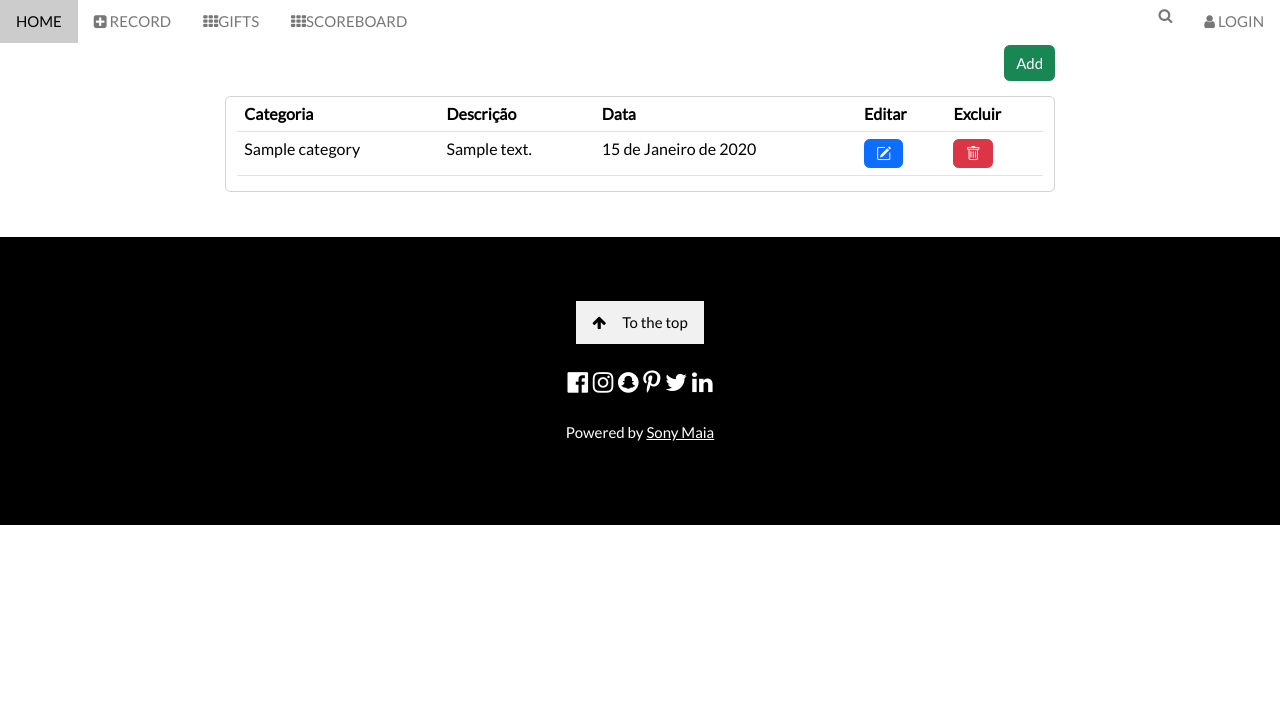
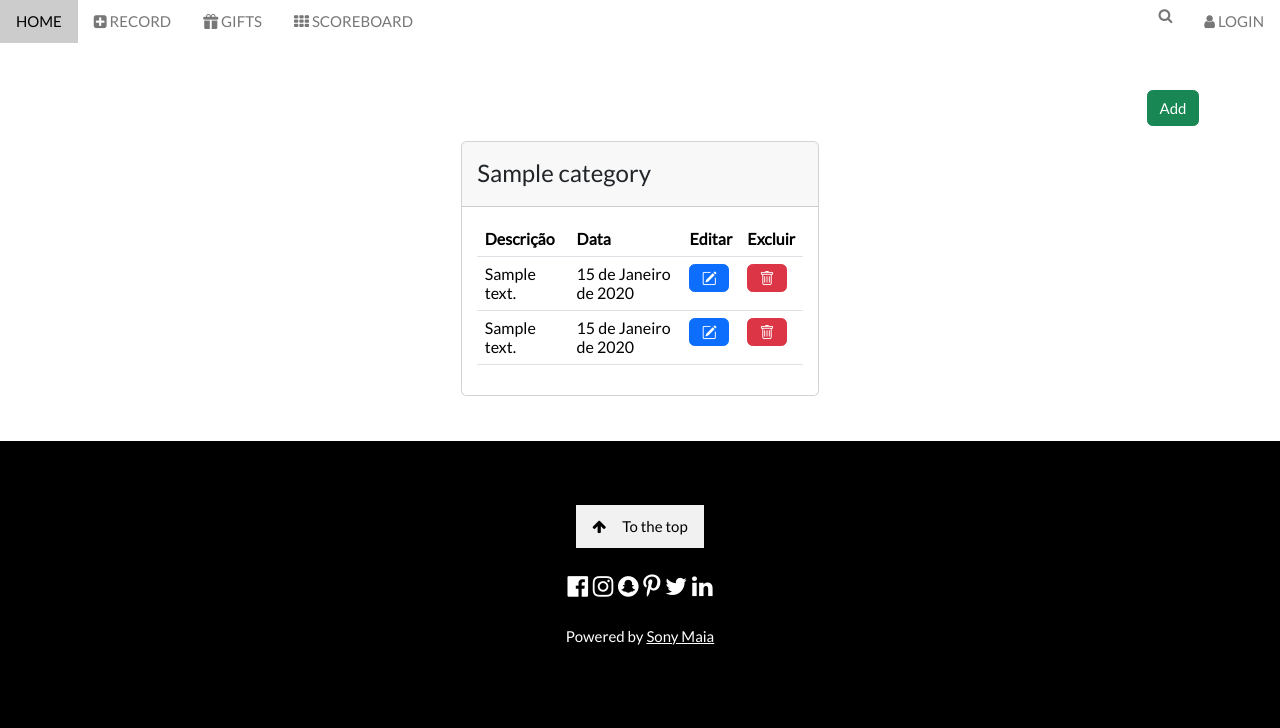
Before and after one commit to sonymaia/life_gamification, a Django app: page /category-record in a window 1280 px wide. Shown: the top 728 px of the page. Run offline with Django 4.2, Linux system fonts and the light colour scheme; a user stored in the database is signed in; tables that the repository leaves empty hold one stand-in row (values such as "Sample post"); parts of the project's set-up code (start-up, migrations or seed data) failed here and were passed over; some libraries are stand-ins or nearby versions.

Commit message:
category update and Gift view

```diff
--- a/record/urls.py
+++ b/record/urls.py
@@ -1,6 +1,6 @@
 from django.urls import path
 from record.views import (index, scoreboard, daily_goal_record, get_form_daily_goals_check,
-                          category_record, edit_category_record, delete_category_record, gifts
+                          category_record, edit_category_record, delete_category_record, gift_cards
                           )
 
 urlpatterns = [
@@ -11,5 +11,5 @@ urlpatterns = [
     path('category-record',category_record, name='category_record'),
     path('category-record/edit/<int:record_id>/', edit_category_record, name='edit_category_record'),
     path('category-record/delete/<int:record_id>/', delete_category_record, name='delete_category_record'),
-    path('gifts', gifts, name='gifts'),
+    path('gift-cards', gift_cards, name='gift_cards'),
 ]
--- a/record/views.py
+++ b/record/views.py
@@ -10,17 +10,20 @@ from record.core import daily_goals_check
 from django.contrib import messages
 from django.contrib.auth.decorators import login_required
 
+
 def index(request):
-     return render(request, 'record/index.html')
+    return render(request, 'record/index.html')
+
 
 def user_authentication(request):
     messages.error(request, 'Usuário não logado')
     return redirect('login')
 
+
 def daily_goal_record(request):
     if not request.user.is_authenticated:
         return user_authentication(request)
-        #return redirect('admin:index')
+        # return redirect('admin:index')
 
     if request.method == 'POST':
         form = DailyRecordForm(request.POST, user=request.user)
@@ -28,72 +31,74 @@ def daily_goal_record(request):
             dados = form.cleaned_data
             date = dados['date']
 
-            #key= form field names
-            #value= result of fields
+            # key= form field names
+            # value= result of fields
             for key, value in dados.items():
-                #print(f'{key}: {value}')
+                # print(f'{key}: {value}')
 
                 if key != 'date':
                     daily_record = Daily_Record()
                     daily_record.date = date
-                    daily_record.fk_user = User(id= request.user.id)
-                    daily_record.fk_daily_obj = Daily_Objective(id= Daily_Objective.objects.filter(name=key).get().id )
+                    daily_record.fk_user = User(id=request.user.id)
+                    daily_record.fk_daily_obj = Daily_Objective(
+                        id=Daily_Objective.objects.filter(name=key).get().id)
                 else:
                     continue
 
-                exist_daily_record = Daily_Record.objects.filter(date= daily_record.date,
-                                                                fk_user= daily_record.fk_user,
-                                                                fk_daily_obj= daily_record.fk_daily_obj
-                                                                ).exists()
+                exist_daily_record = Daily_Record.objects.filter(date=daily_record.date,
+                                                                 fk_user=daily_record.fk_user,
+                                                                 fk_daily_obj=daily_record.fk_daily_obj
+                                                                 ).exists()
 
                 if value == True and not exist_daily_record:
                     daily_record.save()
 
                 elif value == False and exist_daily_record:
-                    delete_daily_record = Daily_Record.objects.filter(date= daily_record.date,
-                                                                    fk_user= daily_record.fk_user,
-                                                                    fk_daily_obj= daily_record.fk_daily_obj
-                                                                    )
+                    delete_daily_record = Daily_Record.objects.filter(date=daily_record.date,
+                                                                      fk_user=daily_record.fk_user,
+                                                                      fk_daily_obj=daily_record.fk_daily_obj
+                                                                      )
                     delete_daily_record.delete()
 
         # Redireciona para uma página de sucesso ou outra página
         messages.success(request, 'Cadastrado com Sucesso!')
         return redirect(daily_goal_record)
 
-
     else:
         form = DailyRecordForm(user=request.user.id)
     return render(request, 'record/daily-goal-record.html', {'form': form})
+
 
 def get_form_daily_goals_check(request, date):
     if request.user.is_authenticated:
         data = daily_goals_check(request.user.id, date)
         return JsonResponse(data)
 
+
 def scoreboard(request):
     if not request.user.is_authenticated:
         return user_authentication(request)
 
-    #Search all users in the database
+    # Search all users in the database
     UsersList = User.objects.all()
     dict = {}
-    #create dictionary with users dict = {userId:adding default number for the coins = 0}
+    # create dictionary with users dict = {userId:adding default number for the coins = 0}
     for user in UsersList:
-       dict[user.id] = 0
+        dict[user.id] = 0
 
-    #Search the records in the database
-    Daily_Records = Daily_Record.objects.all().values('date','fk_user').order_by('fk_user','date')
+    # Search the records in the database
+    Daily_Records = Daily_Record.objects.all().values(
+        'date', 'fk_user').order_by('fk_user', 'date')
 
-    #Convert to table in pandas
+    # Convert to table in pandas
     table = pd.DataFrame(Daily_Records)
 
-    #creates a new table grouping the repeated items and showing the number of repeated items per line
+    # creates a new table grouping the repeated items and showing the number of repeated items per line
     group_table = table.value_counts()
 
-
-    #analyzing how many times the user met the daily goals
-    #the idea is to create a dictionary with this structure
-    #dict = {userId: number of times records were grouped more than 3 times}
+    # analyzing how many times the user met the daily goals
+    # the idea is to create a dictionary with this structure
+    # dict = {userId: number of times records were grouped more than 3 times}
     for row in group_table.items():
         user = row[0][1]
         count = row[1]
@@ -103,16 +108,16 @@ def scoreboard(request):
             else:
                 dict[user] += 1
 
-    #Creates list containing dictionaries that contain the {user_name: name, coins: Number of Points}
-    #Exemple scoreboard = [{'user_name': 'joao', 'coins': 3}, {'user_name': 'maria', 'coins': 1}]}
+    # Creates list containing dictionaries that contain the {user_name: name, coins: Number of Points}
+    # Exemple scoreboard = [{'user_name': 'joao', 'coins': 3}, {'user_name': 'maria', 'coins': 1}]}
     scoreboardlist = []
-    for row  in dict.items():
+    for row in dict.items():
         id_user = row[0]
         daily_goals_coins = row[1]
         total_coins = daily_goals_coins
         categories_summary_list = []
 
-        #Searching for the user's completed goals and adding the rewards with the daily goal coins
+        # Searching for the user's completed goals and adding the rewards with the daily goal coins
         goals = Goal.objects.filter(fk_user=id_user, done=True)
         goals_reward_total = goals.aggregate(Sum('reward'))['reward__sum']
         if goals_reward_total is not None:
@@ -120,43 +125,47 @@ def scoreboard(request):
         else:
             goals_reward_total = 0
 
-
         categories_list = Category.objects.all()
         category_records_list = Category_Record.objects.all()
 
         for category in categories_list:
             category_reward = category.reward
 
-            category_records_qty = category_records_list.filter(fk_user=id_user, fk_category=category).count()
-            category_reward_total =  (category_records_qty * category_reward)
+            category_records_qty = category_records_list.filter(
+                fk_user=id_user, fk_category=category).count()
+            category_reward_total = (category_records_qty * category_reward)
             total_coins += category_reward_total
 
-            dict_category = {'category_name':category.name, 'category_records_qty':category_records_qty, 'category_reward_total':category_reward_total}
+            dict_category = {'category_name': category.name, 'category_records_qty':
+                             category_records_qty, 'category_reward_total': category_reward_total}
             categories_summary_list.append(dict_category)
 
-        dict_category = {'category_name':'Daily Goals', 'category_records_qty':daily_goals_coins, 'category_reward_total':daily_goals_coins}
+        dict_category = {'category_name': 'Daily Goals',
+                         'category_records_qty': daily_goals_coins, 'category_reward_total': daily_goals_coins}
         categories_summary_list.append(dict_category)
 
-        dict_category = {'category_name':' Extra Goals', 'category_records_qty':goals.count(), 'category_reward_total':goals_reward_total}
+        dict_category = {'category_name': ' Extra Goals', 'category_records_qty': goals.count(
+        ), 'category_reward_total': goals_reward_total}
         categories_summary_list.append(dict_category)
 
-        unused_gifts, gifts_used = automatic_gift_creation(id_user, total_coins)
+        unused_gifts, gifts_used = automatic_gift_creation(
+            id_user, total_coins)
 
-        scoreboardlist.append({'user_name':User.objects.filter(id=id_user).get().username,
-                               'coins':total_coins,
-                               'categories_list':categories_summary_list,
-                               'unused_gifts':unused_gifts,
-                               'gifts_used':gifts_used
+        scoreboardlist.append({'user_name': User.objects.filter(id=id_user).get().username,
+                               'coins': total_coins,
+                               'categories_list': categories_summary_list,
+                               'unused_gifts': unused_gifts,
+                               'gifts_used': gifts_used
                                })
-
 
     scoreboard = {'scoreboard': scoreboardlist}
 
     return render(request, 'record/scoreboard.html', scoreboard)
 
+
 def automatic_gift_creation(user_id, total_coins):
     total_gifts = int(total_coins/30)
-    gifts_db = Gift.objects.filter(fk_user = user_id).count()
+    gifts_db = Gift.objects.filter(fk_user=user_id).count()
     gifts_used = 0
     unused_gifts = 0
 
@@ -165,19 +174,37 @@ def automatic_gift_creation(user_id, total_coins):
     while difference > 0:
         gift = Gift()
         gift.creation_date = datetime.today()
-        gift.fk_user = User.objects.get(id = user_id)
+        gift.fk_user = User.objects.get(id=user_id)
         gift.save()
         difference -= 1
 
-
-    gifts_used = Gift.objects.filter(fk_user = user_id, conclusion_date__isnull=False).count()
-    unused_gifts = Gift.objects.filter(fk_user = user_id, conclusion_date__isnull=True ).count()
+    gifts_used = Gift.objects.filter(
+        fk_user=user_id, conclusion_date__isnull=False).count()
+    unused_gifts = Gift.objects.filter(
+        fk_user=user_id, conclusion_date__isnull=True).count()
 
     return unused_gifts, gifts_used
 
-def gifts(request):
-    pass
 
+def gift_cards(request):
+    if not request.user.is_authenticated:
+        return user_authentication(request)
+
+
+    gifts = Gift.objects.filter(fk_user=request.user)
+
+    gifts_dict = {}
+    gifts_dict['not_used'] = []
+    gifts_dict['used'] = []
+
+
+    for gift in gifts:
+        if gift.conclusion_date:
+            gifts_dict['used'].append(gift)
+        else:
+            gifts_dict['not_used'].append(gift)
+
+    return render(request, 'record/gifts.html', {'gifts_dict': gifts_dict})
 
 
 def category_record(request):
@@ -191,19 +218,29 @@ def category_record(request):
             category_record = Category_Record(fk_category=form.cleaned_data['category'],
                                               date=form.cleaned_data['date'],
                                               description=form.cleaned_data['description'],
-                                              fk_user= request.user
+                                              fk_user=request.user
 
-                                            )
+                                              )
             # Salvar o objeto no banco de dados
             category_record.save()
             # Redirecionar para a página de sucesso
-            messages.success(request, f'{category_record.description} cadastrado com sucesso!')
-            return redirect('category-record.html')
+            messages.success(
+                request, f'{category_record.description} cadastrado com sucesso!')
+            return redirect('category_record')
     else:
         form = CategoryRecordForm()
-        categories = Category_Record.objects.filter(fk_user=request.user).order_by('fk_category','-date','-id')
+        categories = Category_Record.objects.filter(fk_user=request.user).order_by(
+            'fk_category', '-date', '-id').select_related('fk_category')
 
-        return render(request, 'record/category-record.html', {'form': form, 'categories': categories})
+        categories_dict = {}
+        for record in categories:
+            category = record.fk_category
+            if category not in categories_dict:
+                categories_dict[category] = [record]
+            categories_dict[category].append(record)
+
+        return render(request, 'record/category-record.html', {'form': form, 'categories_dict': categories_dict})
+
 
 @login_required
 def delete_category_record(request, record_id):
@@ -241,4 +278,4 @@ def edit_category_record(request, record_id):
             'description': record.description
         })
 
-    return render(request, 'record/edit-category-record.html', {'form': form, 'type':'edit'})
+    return render(request, 'record/edit-category-record.html', {'form': form, 'type': 'edit'})
--- a/setup/settings.py
+++ b/setup/settings.py
@@ -31,7 +31,7 @@ SECRET_KEY = str(os.getenv('SECRET_KEY'))
 DEBUG = bool(int(os.getenv('DEBUG')))
 
 ALLOWED_HOSTS = ['*']
-CSRF_TRUSTED_ORIGINS = ['https://livegamification-production.up.railway.app', 'https://winper.up.railway.app']
+CSRF_TRUSTED_ORIGINS = ['https://winper.up.railway.app']
 
 
 
--- a/templates/partials/_navbar.html
+++ b/templates/partials/_navbar.html
@@ -14,9 +14,9 @@
         <a href="{% url 'category_record' %}" class="w3-bar-item w3-button">Record Category</a>
       </div>
     </div>
-    <a href="{% url 'scoreboard' %}" class="w3-bar-item w3-button w3-hide-small"><i class="fa fa-th"></i>GIFTS</a>
+    <a href="{% url 'gift_cards' %}" class="w3-bar-item w3-button w3-hide-small"><i class="bi bi-gift-fill"></i> GIFTS</a>
     <!-- <a href="{% url 'scoreboard' %}" class="w3-bar-item w3-button w3-hide-small"><i class="fa fa-th"></i>GOALS</a> -->
-    <a href="{% url 'scoreboard' %}" class="w3-bar-item w3-button w3-hide-small"><i class="fa fa-th"></i>SCOREBOARD</a>
+    <a href="{% url 'scoreboard' %}" class="w3-bar-item w3-button w3-hide-small"><i class="fa fa-th"></i> SCOREBOARD</a>
     <a href="admin" class="w3-bar-item w3-button w3-hide-small w3-right"><i class="fa fa-user"></i> LOGIN</a>
     <a href="#" class="w3-bar-item w3-button w3-hide-small w3-right w3-hover-red">
       <i class="fa fa-search"></i>
@@ -32,7 +32,7 @@
   <!-- Navbar on small screens -->
   <div id="navDemo" class="w3-bar-block w3-white w3-hide w3-hide-large w3-hide-medium w3-right">
     <a href="admin" class="w3-bar-item w3-button" onclick="toggleFunction()">LOGIN</a>
-    <a href="{% url 'scoreboard' %}" class="w3-bar-item w3-button">GIFTS</a>
+    <a href="{% url 'gift_cards' %}" class="w3-bar-item w3-button">GIFTS</a>
     <!-- <a href="{% url 'scoreboard' %}" class="w3-bar-item w3-button">GOALS</a> -->
     <a href="{% url 'scoreboard' %}" class="w3-bar-item w3-button" onclick="toggleFunction()">SCOREBOARD</a>
     <a href="#" class="w3-bar-item w3-button">SEARCH</a>
--- a/templates/record/category-record.html
+++ b/templates/record/category-record.html
@@ -4,64 +4,72 @@
 
 {% block content %}
 
-<div class="container my-5 col-sm-8">
-    <div id="form-add" style="display:none;">
+<div class="container my-5">
+    <div class="container my-5 justify-content-center d-flex align-items-cente">
+        <div id="form-add" style="display:none;" class="col-sm-8">
             {% include 'partials/_category-record.html' %}
         </div>
         {% include 'partials/_alerts.html' %}
-    <div class="d-flex justify-content-end">
+
+    </div>
+
+    <div class="my-3 justify-content-end d-flex align-items-end">
         <button type="button" class="btn btn-success " id="toggle-button" onclick="toggleForm()">Add</button>
     </div>
 
-    {% if categories %}
-    <div class="container card my-3">
-        <!-- <form method="GET" class="form-inline mb-3">
-            <div class="form-group mb-3">
-                <label for="category_filter">Categoria:</label>
-                <input type="text" class="form-control" name="category_filter" id="category_filter">
+    {% if categories_dict %}
+    <div class="row row-cols-1 row-cols-md-2 row-cols-lg-3 g-4 justify-content-center d-flex align-items-cente">
+        {% for category, records in categories_dict.items %}
+        <div class="col">
+            <div class="card">
+                <div class="card-header">
+                    <h3>{{ category.name }}</h3>
                 </div>
-            <button type="submit" class="btn btn-primary">Filtrar</button>
-        </form> -->
+                <div class="card-body">
                     <table class="table table-hover">
                         <thead>
                             <tr>
-                    <th>Categoria</th>
                                 <th>Descrição</th>
                                 <th>Data</th>
                                 <th>Editar</th>
                                 <th>Excluir</th>
-                    <!-- <th>Usuário</th> -->
                             </tr>
                         </thead>
                         <tbody>
-                {% for category in categories %}
+                            {% for record in records %}
                             <tr>
-                    <td>{{ category.fk_category }}</td>
-                    <td>{{ category.description }}</td>
-                    <td>{{ category.date }}</td>
+                                <td>{{ record.description }}</td>
+                                <td>{{ record.date }}</td>
                                 <td>
-                        <button class="btn btn-primary edit-button d-flex flex-column flex-md-row align-items-md-center"
-                            data-id="{{ category.id }}"><i class="bi bi-pencil-square"></i></button>
+                                    <button
+                                        class="btn btn-primary edit-button d-flex flex-column flex-md-row align-items-md-center"
+                                        data-id="{{ record.id }}">
+                                        <i class="bi bi-pencil-square"></i>
+                                    </button>
                                 </td>
                                 <td>
                                     <button
                                         class="btn btn-danger delete-button d-flex flex-column flex-md-row align-items-md-center"
-                            data-id="{{ category.id }}"><i class="bi bi-trash"></i></button>
+                                        data-id="{{ record.id }}">
+                                        <i class="bi bi-trash"></i>
+                                    </button>
                                 </td>
-
-                    <!-- <td><button class="btn btn-danger delete-button">Deletar</button></td> -->
-                    <!-- <td>{{ category.fk_user }}</td> -->
                             </tr>
                             {% endfor %}
                         </tbody>
                     </table>
+                </div>
+            </div>
+        </div>
+        {% endfor %}
     </div>
     {% endif %}
 
 </div>
 
 
-<script src="{% static 'js/script.js' %}" ></script>
+
+<script src="{% static 'js/script.js' %}"></script>
 <script>
     // mostra e esconde a div para adicionar uma nova categoria
     function toggleForm() {
@@ -71,7 +79,8 @@
             formSection.style.display = "block";
             toggleButton.classList.remove("btn-success");
             toggleButton.classList.add("btn-danger");
-            toggleButton.innerHTML = "Cancelar";
+            toggleButton.innerHTML = "cancel";
+
         } else {
             formSection.style.display = "none";
             toggleButton.classList.remove("btn-danger");
```
Also changed, not shown: templates/record/gifts.html (+27 -3 lines). Lines whose indentation alone changed are shown as unchanged.
